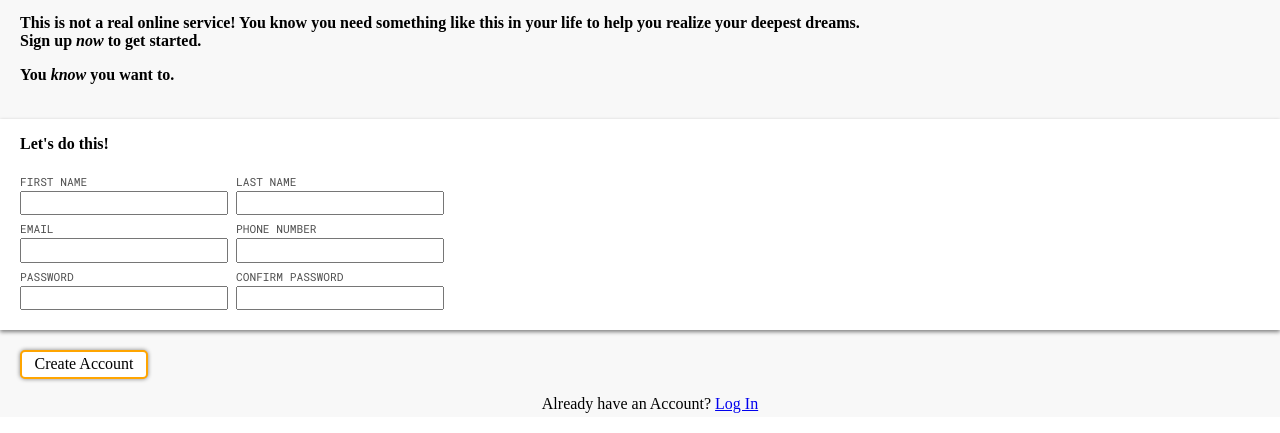
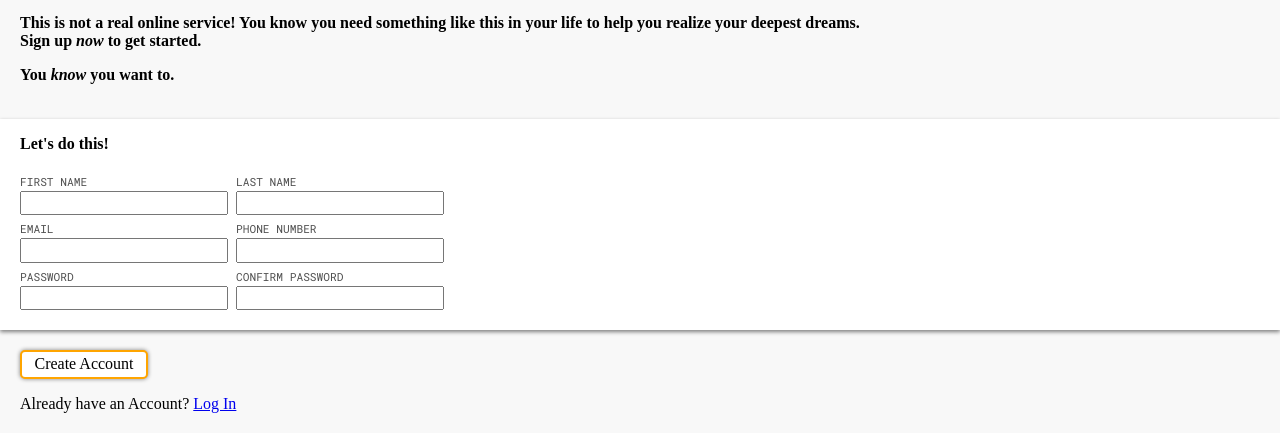
Before and after one commit to JanPomelo/odin-signup, a plain HTML site: page index.html in a window 1280 px wide. Shown: the part 1852-2285 px from the top of the page. Drawn offline with Linux system fonts and the light colour scheme.

Commit message:
Adjust existing Account text styling

```diff
--- a/style/style.css
+++ b/style/style.css
@@ -107,3 +107,8 @@ button {
     height: 1.8rem;
     box-shadow: grey 0 0 4px;
 }
+
+#lowerBracket p {
+    text-align: left;
+    margin-bottom: 20px;
+}
```
